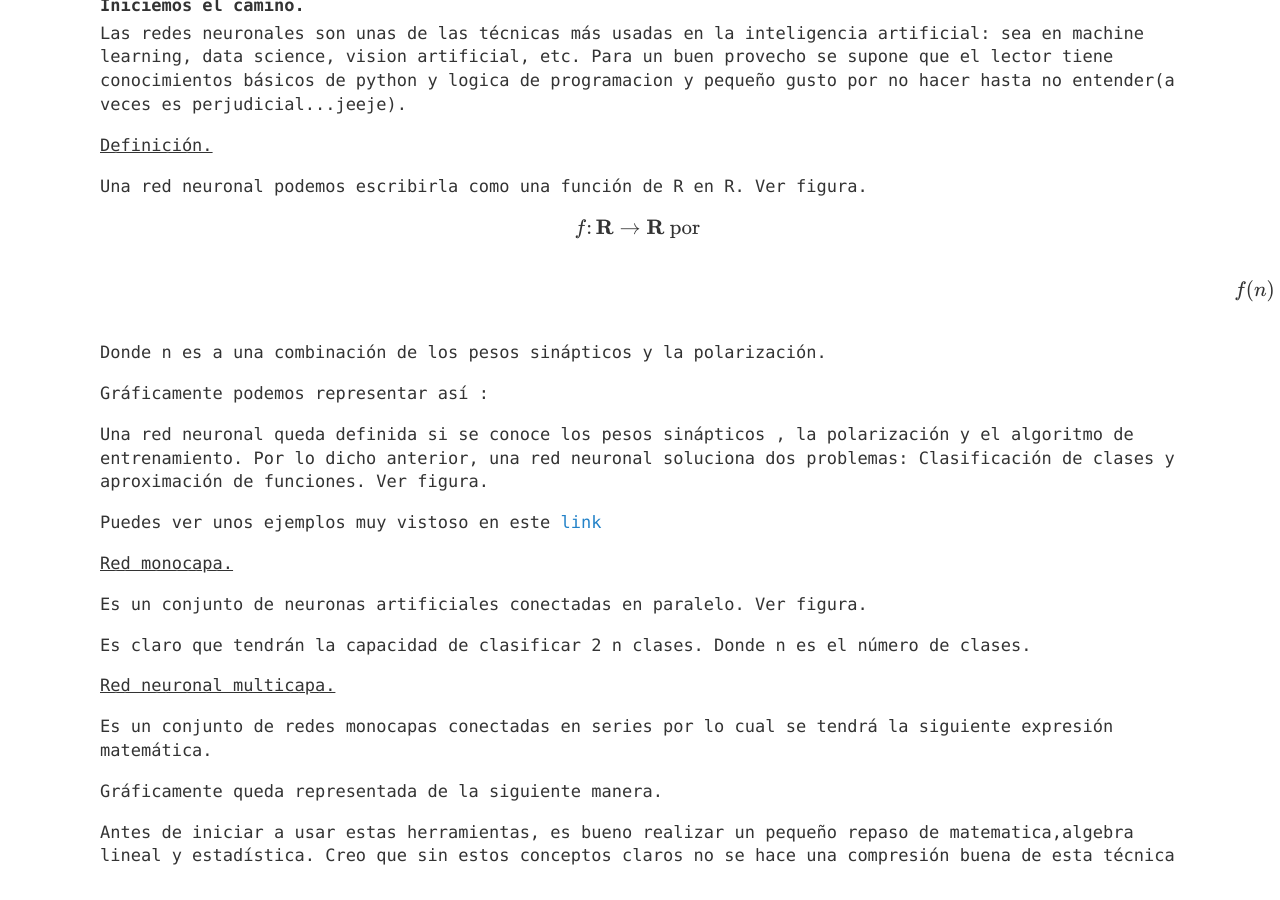
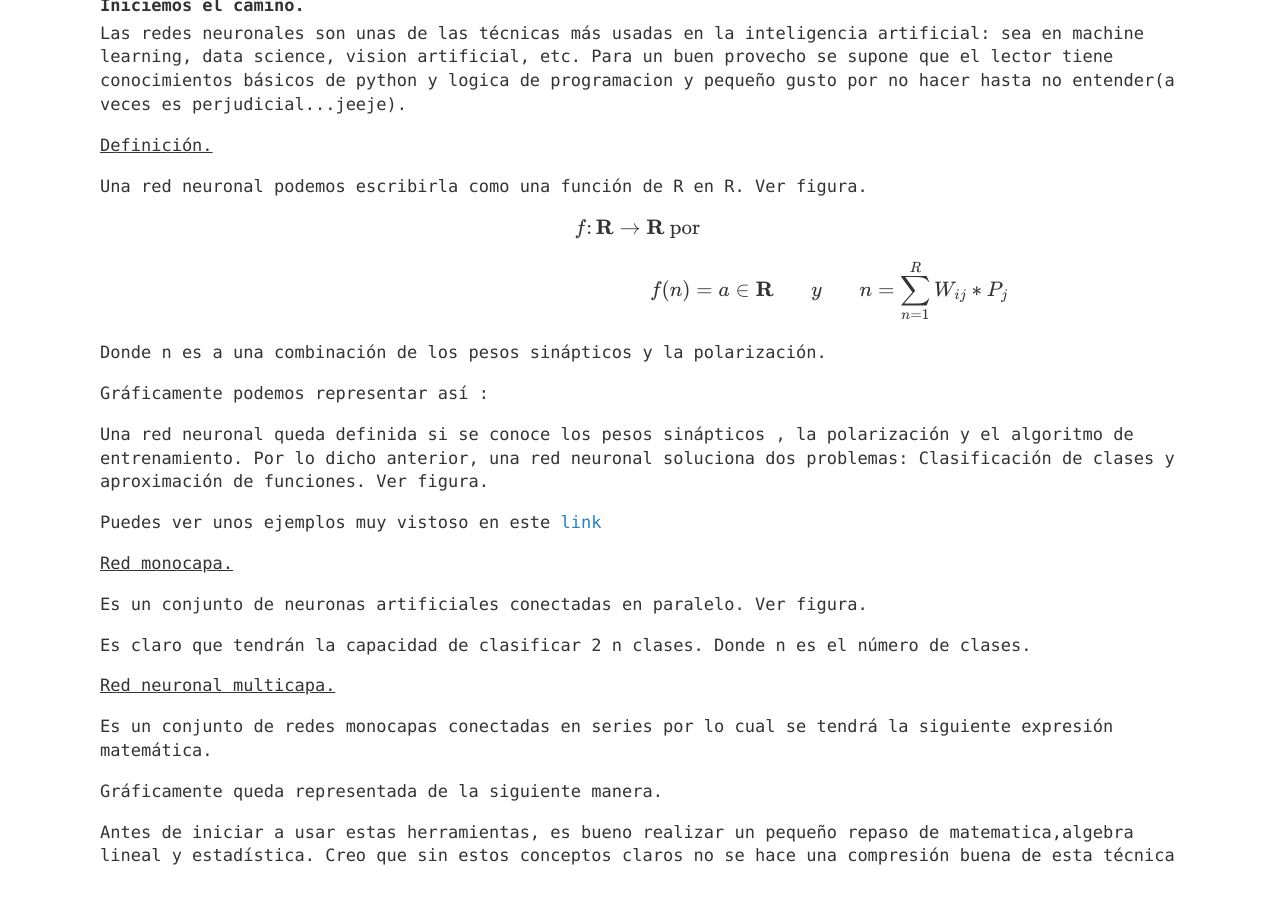
Before and after one commit to YuriAlberto/YuriAlberto.gitgub.io, a Jekyll site: the page built from _posts/2017-06-3-introduccion-a-redes-neuronales.html, in a window 1280 px wide and 900 px high, scrolled down 355 px. Built offline with Jekyll 4.4.1, drawn with Linux system fonts in a browser that asks for light colours; formulas are drawn with MathJax 3; comment, search, counter and statistics services are not loaded.

Commit message:
Update 2017-06-3-introduccion-a-redes-neuronales.html

```diff
--- a/_posts/2017-06-3-introduccion-a-redes-neuronales.html
+++ b/_posts/2017-06-3-introduccion-a-redes-neuronales.html
@@ -41,7 +41,7 @@ Para un buen provecho se supone que el lector tiene conocimientos básicos de py
  Una red neuronal podemos escribirla como una función de R en R. Ver figura.
 </p>
  \[f\colon\RR\to\RR \hbox{ por } \]
- \[ \hspace{30cm} f(n)= a\in\RR \hspace{1cm} y \hspace{1cm}  n= \sum_{n=1}^R W_{ij}*P_{j}  \]
+ \[ \hspace{10cm} f(n)= a\in\RR \hspace{1cm} y \hspace{1cm}  n= \sum_{n=1}^R W_{ij}*P_{j}  \]
 Donde n es a una combinación de los pesos sinápticos y  la polarización.
 <p>
  Gráficamente podemos representar así :
```
